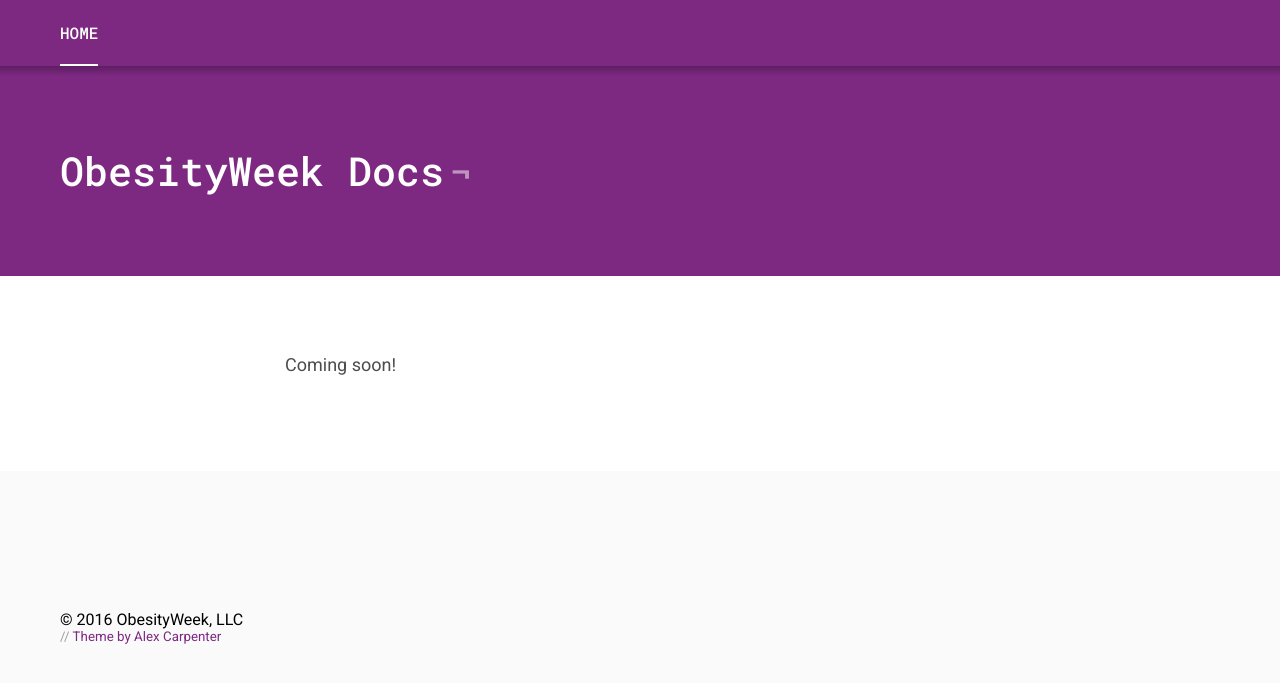
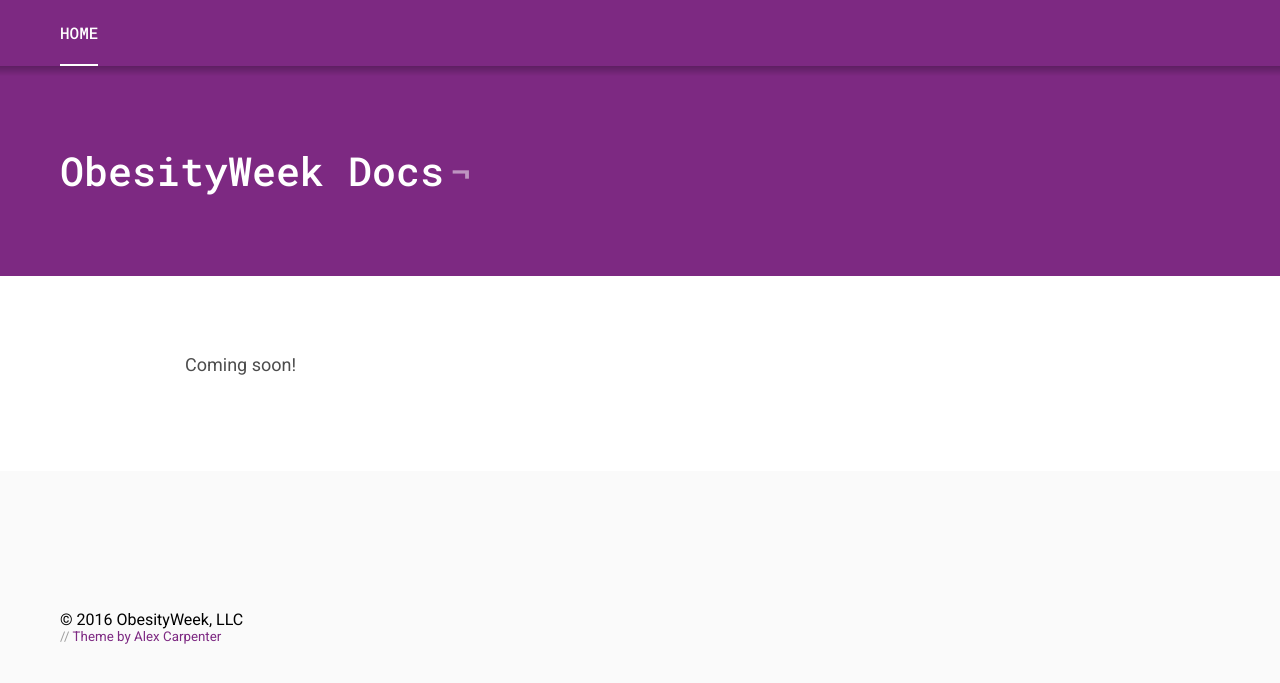
Before and after one commit to asmbs/ow-docs, a Jekyll site: the page built from index.md, in a window 1280 px wide. Shown: the top 683 px of the page. Built offline with Jekyll 4.4.1, drawn with Linux system fonts in a browser that asks for light colours.

Commit message:
make document wider

```diff
--- a/_sass/components/_article.scss
+++ b/_sass/components/_article.scss
@@ -7,7 +7,7 @@
 }
 
 .c-article__main {
-  max-width: 76rem; // 760px;
+  max-width: 96rem; // 960px;
   margin-right: auto;
   margin-left: auto;
   padding-top: 7.5rem;
```
